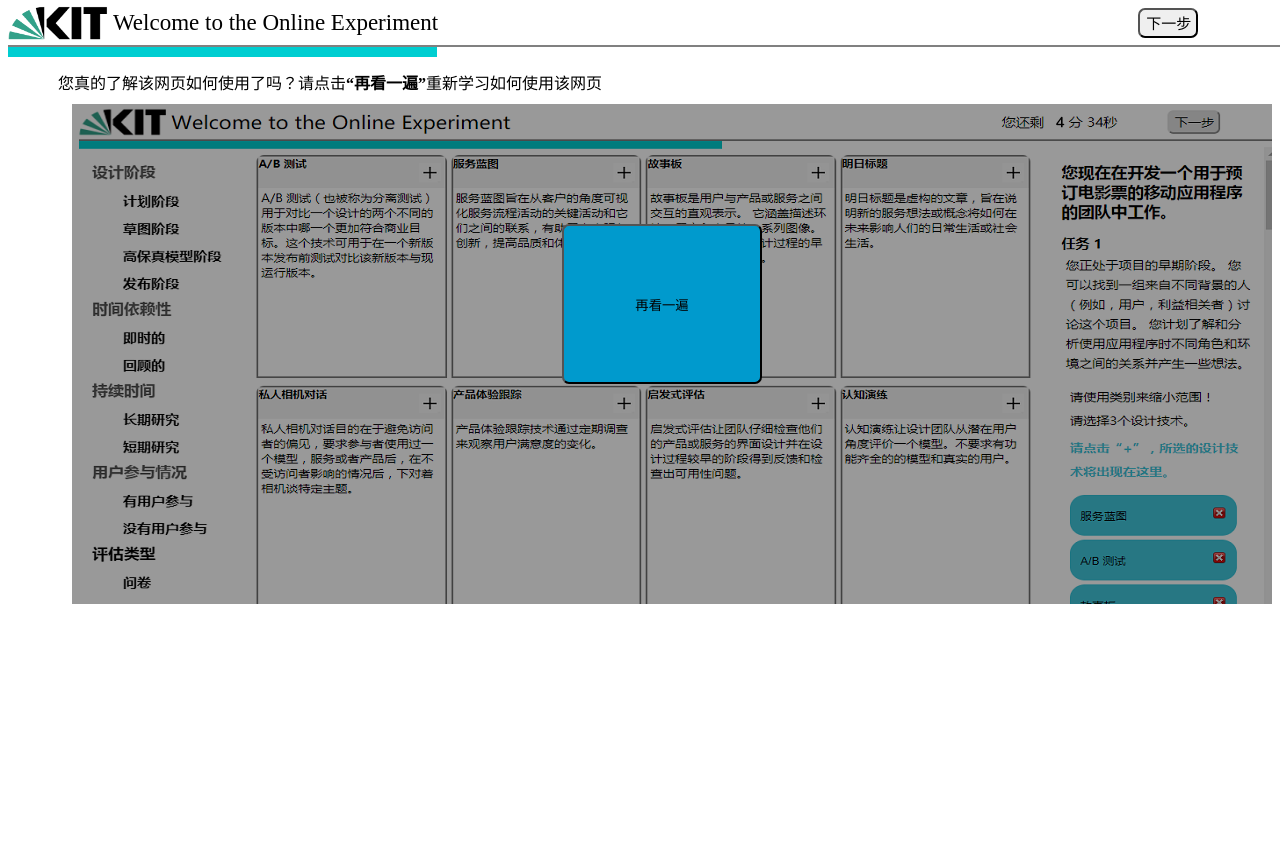
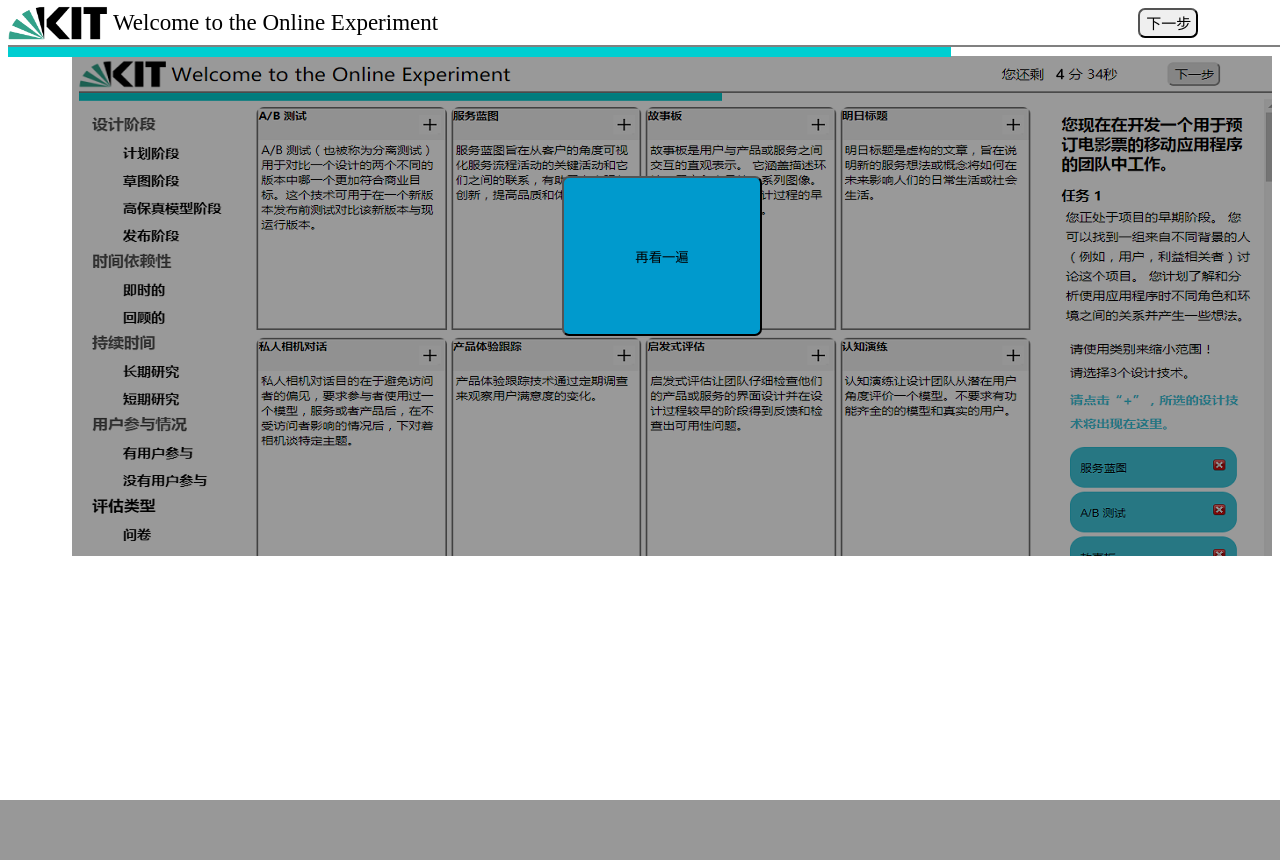
Before and after one commit to mutig0623/Onlinetool, a Django app: template templates/HTML/CH/Top-down/intro-again.html in a window 1280 px wide. After the commit the page ends 800 px from the top, so only its background shows below. Run offline with Django 3.2, Linux system fonts and the light colour scheme; the template is opened without the code that fills it, so the values that code supplies are empty; parts of the project's set-up code (start-up, migrations or seed data) failed here and were passed over.

Commit message:
version 9

```diff
--- a/templates/HTML/CH/Top-down/intro-again.html
+++ b/templates/HTML/CH/Top-down/intro-again.html
@@ -1,5 +1,5 @@
 <!DOCTYPE html>
-<html style="height: 100%">
+<html style="overflow-y: hidden;">
 {% load staticfiles %}
 <head>
     <meta name="renderer" content="webkit">
@@ -9,7 +9,7 @@
     <title>Introduction</title>
 </head>
 <body>
-<form method="post" action="{% url 'classification:Chintrotop' %}" onsubmit="return remindingcnt()">
+<form method="post" action="{% url 'classification:Chintrotop' %}" onsubmit="return remindingcnt()" class="introde-form" >
 {% csrf_token %}
 	<div class="header">  <!-- logo部分 -->
 			<div class="kitlogo"><img src="{% static 'img/kit2.png' %}">
@@ -18,13 +18,13 @@
              {% csrf_token   %}
              <input type="submit" name="" value="下一步" id="butt-next" >
 	</div>
-</form>
 
-	<div class="bannder5">
+
+	<div class="bannder11">
 
 	</div>
 
-	<div class="mainbodyb">
+	<div class="introde-page">
 		<p>您真的了解该网页如何使用了吗？请点击<span id="sti">“再看一遍”</span>重新学习如何使用该网页</p>
 		<div class="back-top">
 	  		<div><input type="button" name="" value="显示介绍" id="showbutttest" onclick="removebutton()"></div>
@@ -53,5 +53,6 @@
 	  		</div>
         </div>
     </div>
+    </form>
 </body>
 </html>
```
